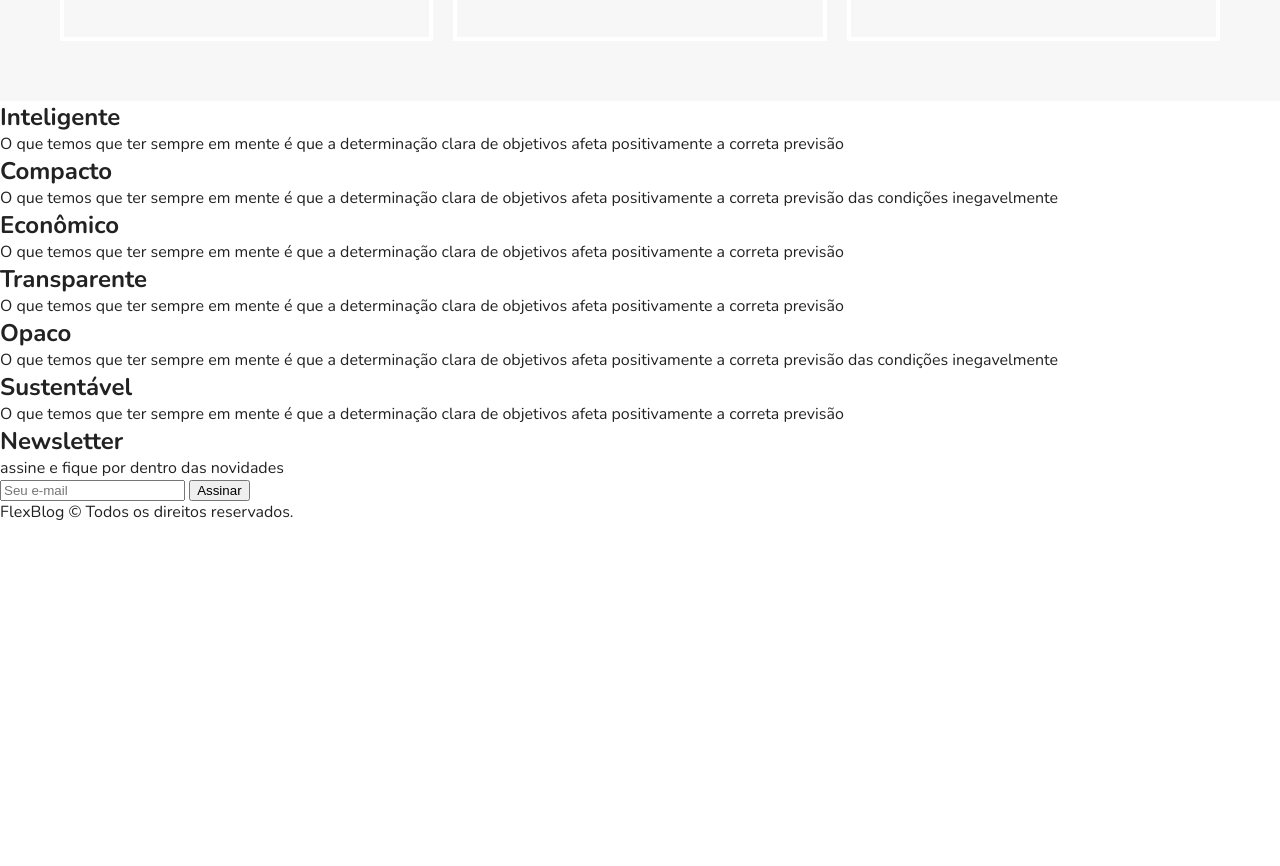
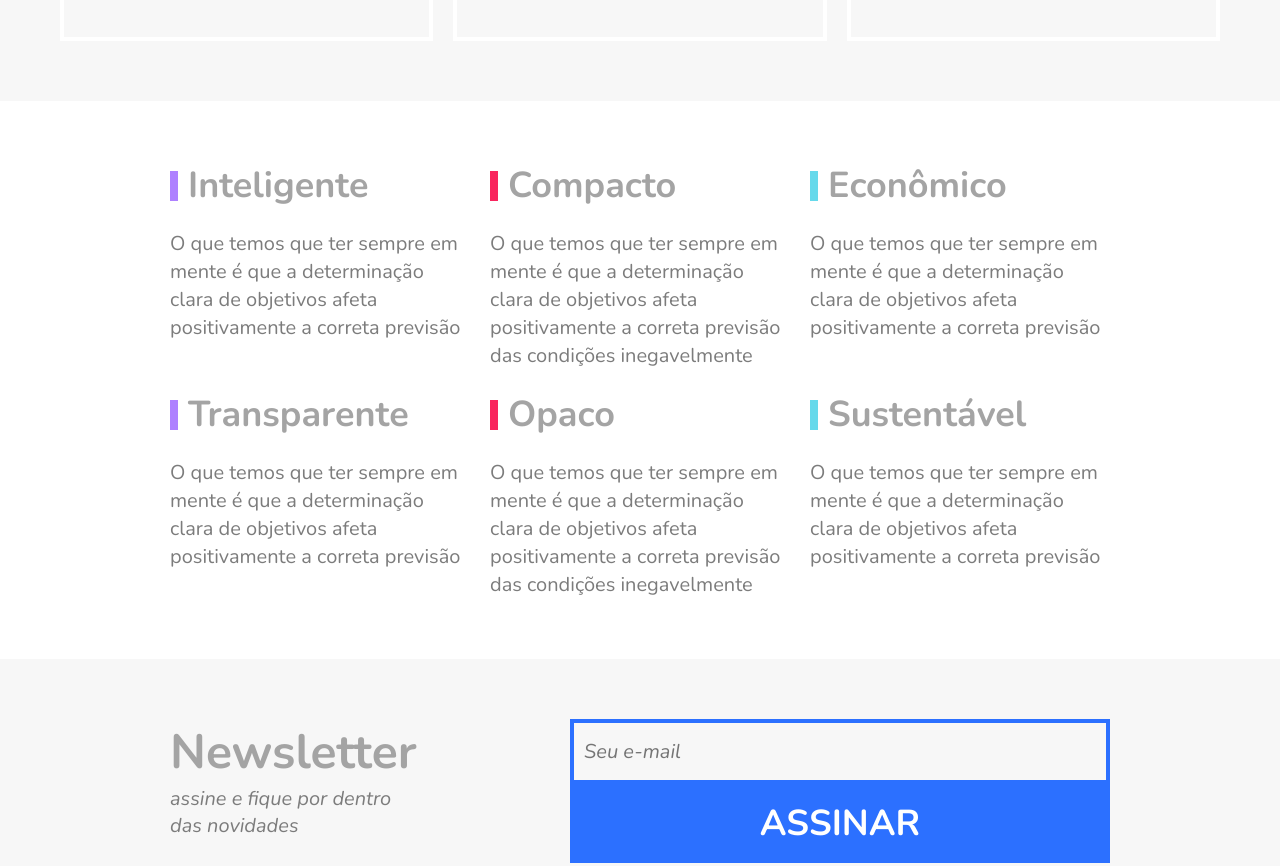
Before and after one commit to pfaustini/FlexBlog, a plain HTML site: page index.html in a window 1280 px wide. Shown: the part 2447-3313 px from the top of the page. Before the commit the page ends 2970 px from the top, so only its background shows below. Drawn offline with nearby package versions, Linux system fonts and the light colour scheme.

Commit message:
finalizado pag principal

```diff
--- a/index.html
+++ b/index.html
@@ -148,7 +148,7 @@
       <p>assine e fique por dentro das novidades</p>
     </div>
     <form class="newsletter-form" action="#">
-      <input type="text" placeholder="Seu e-mail">
+      <input type="email" placeholder="Seu e-mail">
       <button type="submit">Assinar</button>
     </form>
   </section>
--- a/style.css
+++ b/style.css
@@ -260,3 +260,129 @@ a {
     order: -1;
   }
 }
+
+.qualidade {
+  max-width: 960px;
+  margin: 0 auto;
+  padding: 60px 10px;
+  display: flex;
+  flex-wrap: wrap;
+  gap: 20px;
+}
+
+.qualidade-item {
+  flex: 1 1 300px;
+}
+
+.qualidade-item h2 {
+  font-size: 2.25rem;
+  color: #a4a4a4;
+  margin-bottom: 20px;
+  display: flex;
+  align-items: center;
+}
+
+.qualidade-item h2::before {
+  content: "";
+  width: 8px;
+  height: 30px;
+  display: inline-block;
+  margin-right: 10px;
+}
+
+.qualidade-item:nth-of-type(3n + 1) h2::before {
+  background: #ae81ff;
+}
+.qualidade-item:nth-of-type(3n + 2) h2::before {
+  background: #f9265e;
+}
+.qualidade-item:nth-of-type(3n + 3) h2::before {
+  background: #66d9eb;
+}
+
+.qualidade-item p {
+  font-size: 1.25rem;
+  line-height: 1.4;
+  color: #7c7c7c;
+}
+
+.newsletter {
+  background: #f7f7f7;
+  padding: 60px calc((100% - 960px) / 2);
+  display: flex;
+  flex-wrap: wrap;
+}
+
+.newsletter-info {
+  flex: 1 1 240px;
+  margin: 0 10px;
+}
+
+.newsletter-info h1 {
+  font-size: 3rem;
+  color: #a4a4a4;
+}
+
+.newsletter-info p {
+  font-size: 1.25rem;
+  font-style: italic;
+  max-width: 230px;
+  color: #7c7c7c;
+  margin-bottom: 10px;
+}
+
+.newsletter-form {
+  flex: 2 1 260px;
+  margin: 0 10px;
+  align-self: center;
+  display: flex;
+  flex-wrap: wrap;
+}
+
+.newsletter-form input {
+  flex: 3 1 260px;
+  font-size: 1.25rem;
+  color: #7c7c7c;
+  font-style: italic;
+  font-family: "Nunito", Arial, Helvetica, sans-serif;
+  border: 4px solid #2c70ff;
+  background: transparent;
+  padding: 15px 10px;
+  margin: 0px;
+  border-radius: 0px;
+  outline: none;
+}
+
+.newsletter-form button {
+  flex: 1 1 260px;
+  font-family: "Nunito", Arial, Helvetica, sans-serif;
+  font-size: 2.25rem;
+  font-weight: 700;
+  text-transform: uppercase;
+  background: #2c70ff;
+  color: white;
+  margin: 0px;
+  cursor: pointer;
+  border: 0px;
+  padding: 15px 10px;
+}
+
+@media (max-width: 600px) {
+  .newsletter-form button {
+    font-size: 1.5rem;
+  }
+}
+
+.footer {
+  display: flex;
+  height: 200px;
+  background: #2c70ff;
+  align-items: center;
+}
+
+.footer p {
+  font-size: 2.25rem;
+  color: #122ab2;
+  text-align: center;
+  flex: 1;
+}
```
